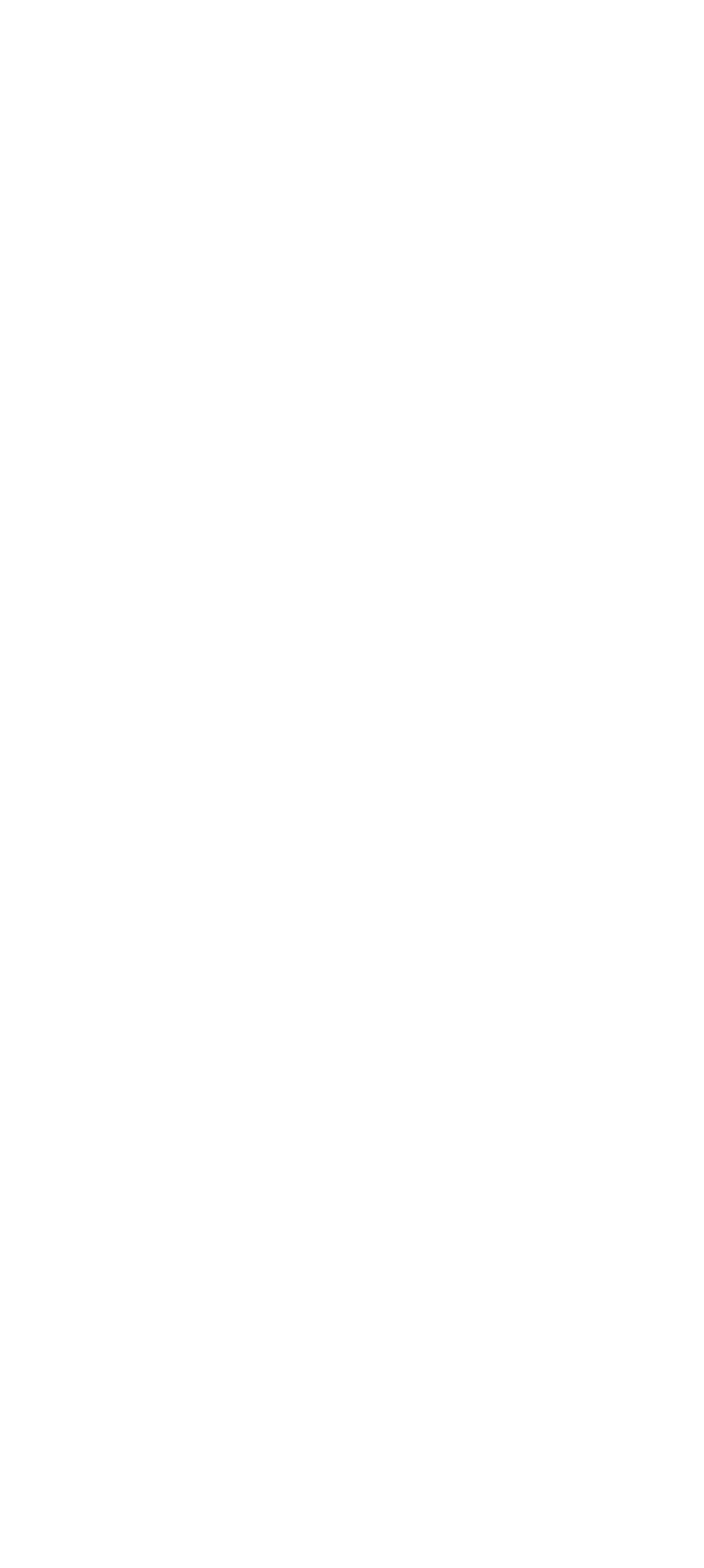
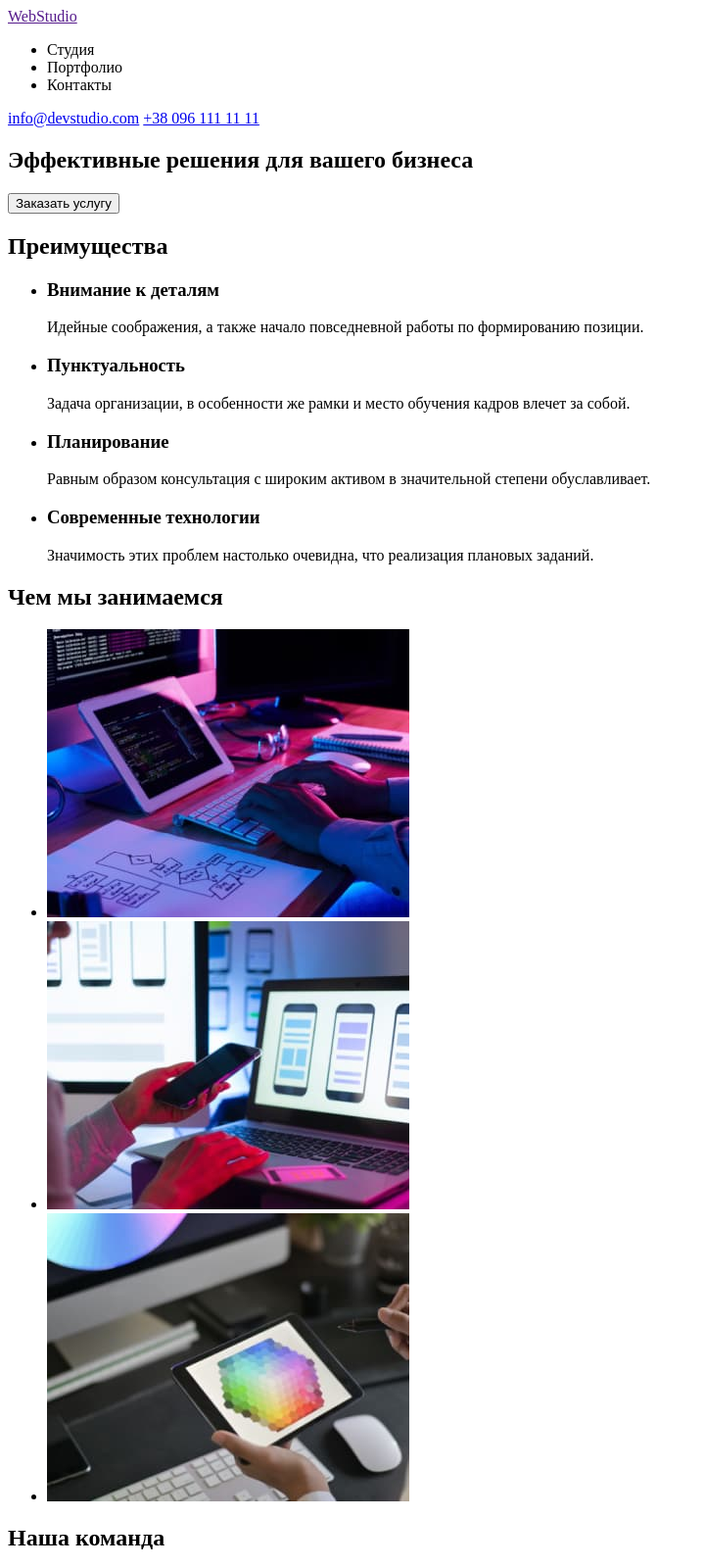
Before and after one commit to ViktoriiaOstrojinskaya/goit-markup-hw-01, a plain HTML site: page index.html in a window 1280 px wide. Shown: the top 1600 px of the page at 98% size, without its empty margins (0-719 px from the left). Before the commit the page ends 800 px from the top, so only its background shows below. Drawn offline with Linux system fonts and the light colour scheme.

Commit message:
Документ index.html

```diff
--- a/index.html
+++ b/index.html
@@ -1,5 +1,5 @@
 <!DOCTYPE html>
-<html lang="en">
+<html lang="ru">
 <head>
     <meta charset="UTF-8">
     <meta http-equiv="X-UA-Compatible" content="IE=edge">
@@ -7,6 +7,107 @@
     <title>Document</title>
 </head>
 <body>
+<!-- Шапка сайта -->
+    <header>
+    <nav>
+        <a href="">WebStudio</a>
+        <ul>
+            <li><a href=""></a>Студия</li>
+            <li><a href=""></a>Портфолио</li>
+            <li><a href=""></a>Контакты</li>
+        </ul>
+    </nav>
+        <a href="mailto:info@devstudio.com">info@devstudio.com</a>
+        <a href="tel:+380961111111">+38 096 111 11 11</a>
+    </header>
+
+<!-- Основная часть -->
+    <main>
+
+<!-- Эффективные решения для вашего бизнеса -->
+        <section>
+            <h1>Эффективные решения для вашего бизнеса</h1>
+            <button type="button">Заказать услугу</button>
+        </section>
+
+<!-- Преимущества -->
+        <section>
+            <h2>Преимущества</h2>
+            <ul>
+                <li>
+                    <h3>Внимание к деталям</h3>
+                    <p>Идейные соображения, а также начало повседневной работы по формированию позиции.</p>
+                </li>
+                <li>
+                    <h3>Пунктуальность</h3>
+                    <p>Задача организации, в особенности же рамки и место обучения кадров влечет за собой.</p>
+                </li>
+                <li>
+                    <h3>Планирование</h3>
+                    <p>Равным образом консультация с широким активом в значительной степени обуславливает.</p>
+                </li>
+                <li>
+                    <h3>Современные технологии</h3>
+                    <p>Значимость этих проблем настолько очевидна, что реализация плановых заданий.</p>
+                </li>
+            </ul>
+        </section>
+
+<!-- Чем мы занимаемся -->
+        <section>
+            <h2>Чем мы занимаемся</h2>
+            <ul>
+                <li>
+                    <img src="./images/img-box-1.jpg" alt="Человек набирает програмный код" width="370">
+                </li>
+                <li>
+                    <img src="./images/img-box-2.jpg" alt="Человек выберает стилистику баннеров для своего мобильного телефона" width="370">
+                </li>
+                <li>
+                    <img src="./images/img-box-3.jpg" alt="На планшете изображены цвета в виде сот" width="370">
+                </li>
+            </ul>
+        </section>
+
+<!-- Наша команда -->
+        <section>
+            <h2>Наша команда</h2>
+            <ul>
+
+            <li>
+                <img src="./images/img-card-1.jpg" alt="Фото Игоря Демьяденко" width="270">
+                <p><b>Игорь Демьяненко</b></p>
+                <p>Product Designer</p>
+
+            </li>
+            <li>
+                <img src="./images/img-card-2.jpg" alt="Фото Ольги Репиной" width="270">
+                <p><b>Ольга Репина</b></p>
+                <p>Frontend Developer</p>
+            </li>
+            <li>
+                <img src="./images/img-card-3.jpg" alt="Фото Николая Тарасова" width="270">
+                <p><b>Николай Тарасов</b></p>
+                <p>Marketing</p>
+            </li>
+            <li>
+                <img src="./images/img-card-4.jpg" alt="Фото Михаила Ермакова" width="270">
+                <p><b>Михаил Ермаков</b></p>
+                <p>UI Designer</p>
+            </li>
+            </ul>
+        </section>
+    </main>
+
+<!-- Футер -->
+    <footer>
+        <a href="">WebStudio</a>
+        <address>
+            г. Киев, пр-т Леси Украинки, 26<br>
+            <a href="mailto:article@auth.or">article@auth.or</a><br>
+            <a href="tel:+77778889900">+7(777)888-99-00</a>
+          </address>
+    </footer>
 
 </body>
 </html>
```
